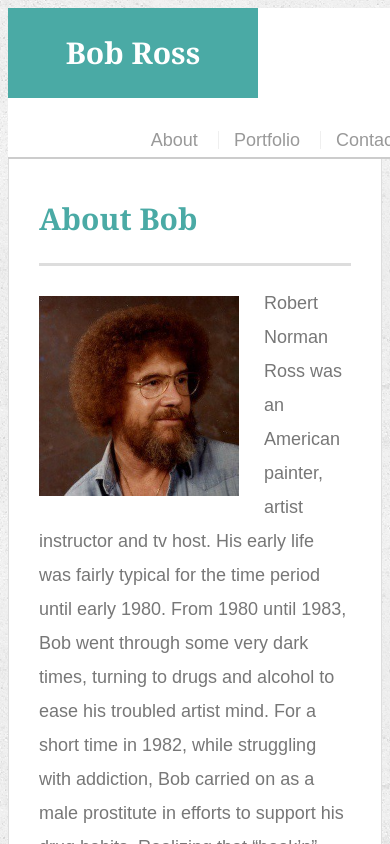
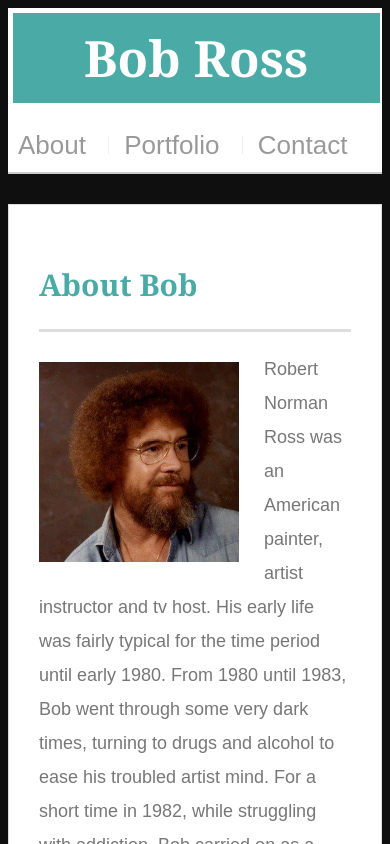
Before and after one commit to zaxblackdragon/Responsive-Portfolio, a plain HTML site: page index.html in a window 390 px wide. Shown: the top 844 px of the page. Drawn offline with Linux system fonts and the light colour scheme.

Commit message:
added the @media and its working

```diff
--- a/assets/css/style.css
+++ b/assets/css/style.css
@@ -1,3 +1,4 @@
+
 body {
   font-family: Arial, "Helvetica Neue", Helvetica, sans-serif;
   font-size: 18px;
@@ -215,3 +216,30 @@
   background: #4aaaa5;
   border: 0 none;
 }
+
+/* screen sizes = 980px, 768px, 640px */
+
+@media screen and (max-width: 980px){
+  #masthead { position: static; }
+  #main-container {padding: 0px;}
+  nav {margin-right: 20px;}
+}
+@media screen and (max-width: 768px){
+  nav {
+    font-size: 26px;
+    width:100%;
+    padding-bottom: 10px;
+  }
+  #logo {
+    width: 98.6%;
+    font-size: 50px;
+    margin-top: 5px;
+    margin-left: 5px;
+    margin-right: 5px;
+  }
+  body{ background: rgb(15, 15, 15);}
+}
+@media screen and (max-width: 640px){
+  /* nav {position: center;} */
+  #logo { width: 98%;}
+}
--- a/index.html
+++ b/index.html
@@ -3,7 +3,9 @@
 
 <head>
   <meta charset="UTF-8">
+  <meta name="viewport" content="width=device-width, initial-scale=1.0">
   <title>About | Bob</title>
+
   <link rel="stylesheet" type="text/css" href="assets/css/style.css">
 </head>
 
```
